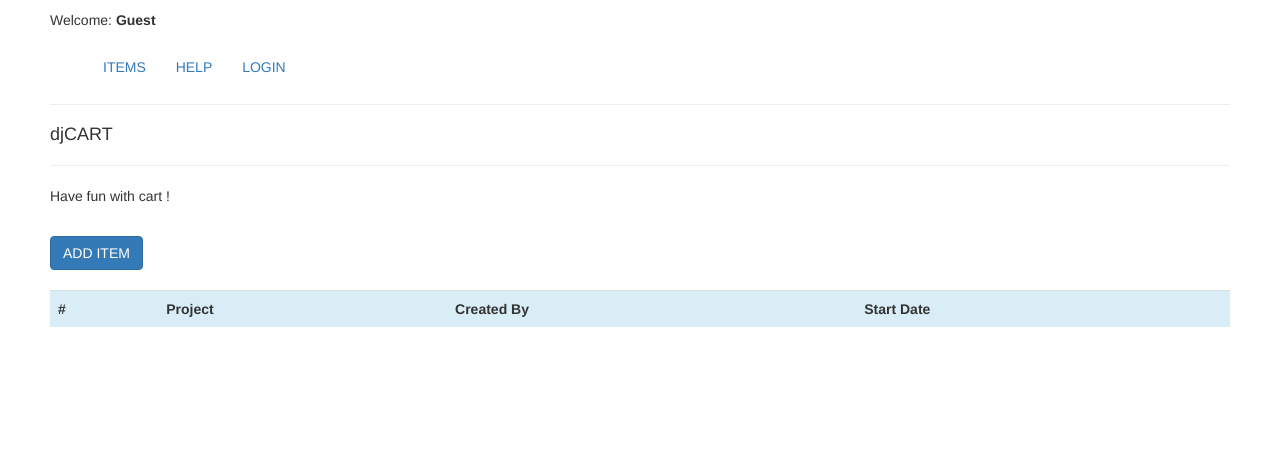
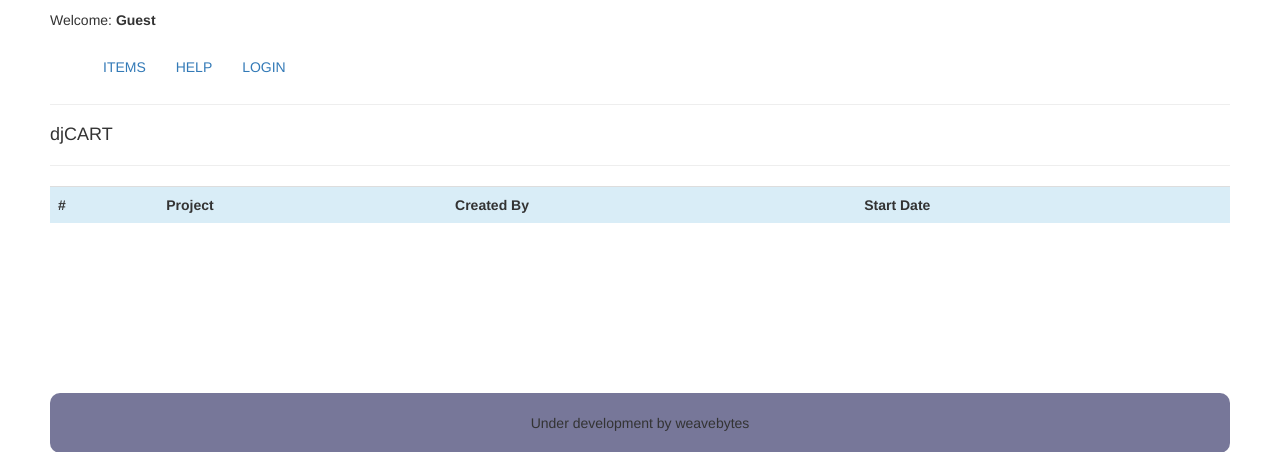
Before and after one commit to stoic1979/djcart, a Django app: page /category/1 in a window 1280 px wide. Shown: the top 452 px of the page. Run offline with Django 3.2, Linux system fonts and the light colour scheme; data that the repository does not hold is empty; parts of the project's set-up code (start-up, migrations or seed data) failed here and were passed over; some libraries are stand-ins or nearby versions.

Commit message:
updated index page

```diff
--- a/dashboard/templates/index.html
+++ b/dashboard/templates/index.html
@@ -7,10 +7,6 @@
 {% block body %}
 <h4>djCART</h4><hr>
 
-<section>
-<p>Have fun with cart !</p>
-</section>
-<br> <a href="/add_item/"> <button type="button" class="btn btn-primary">ADD ITEM</button></a><br><br>
 <table class="table" border="0" cellspacing="5" cellpadding="5" width="100%">
     <tr class="info">
         <td><b>#</b></td>
```
